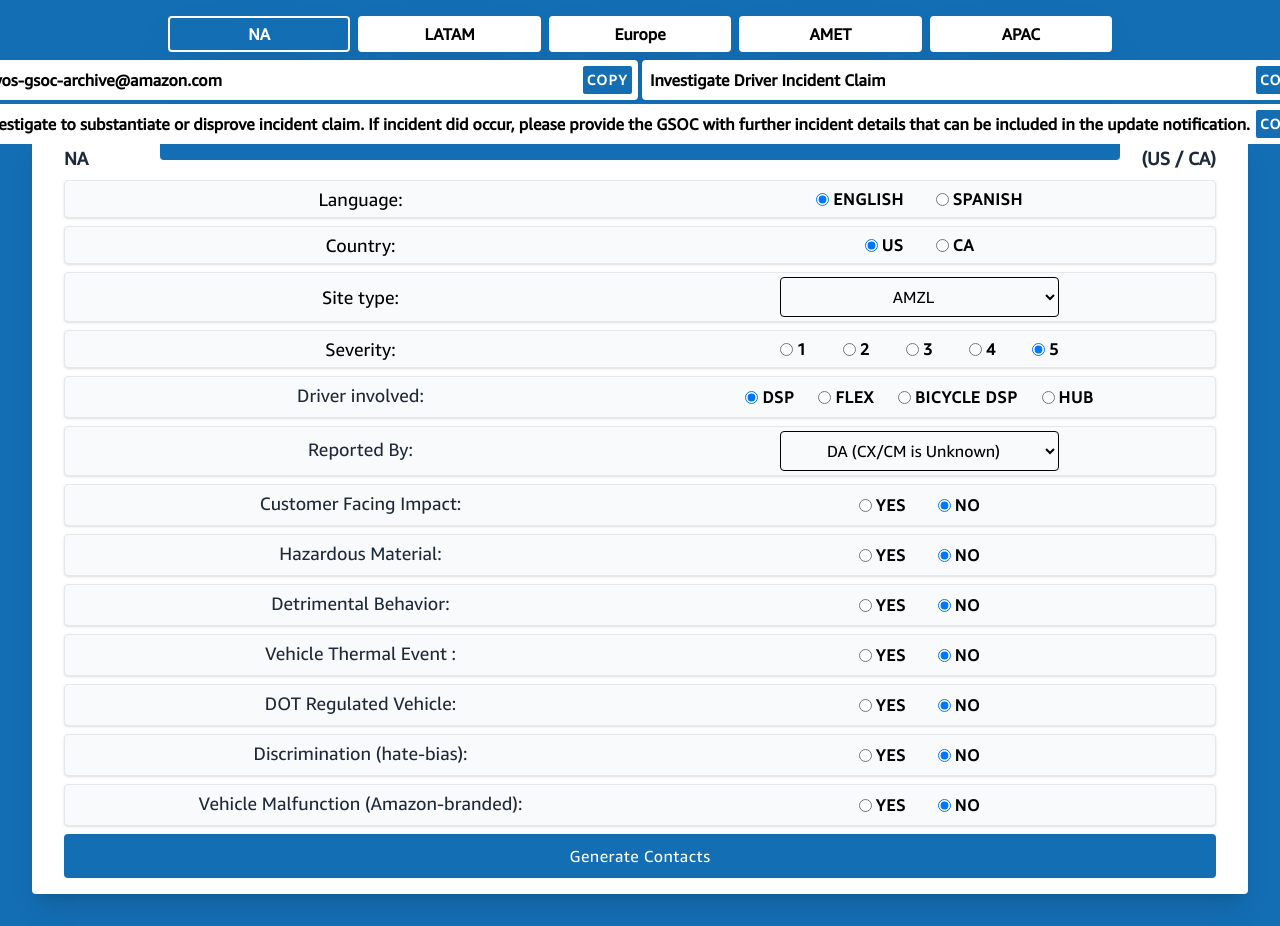
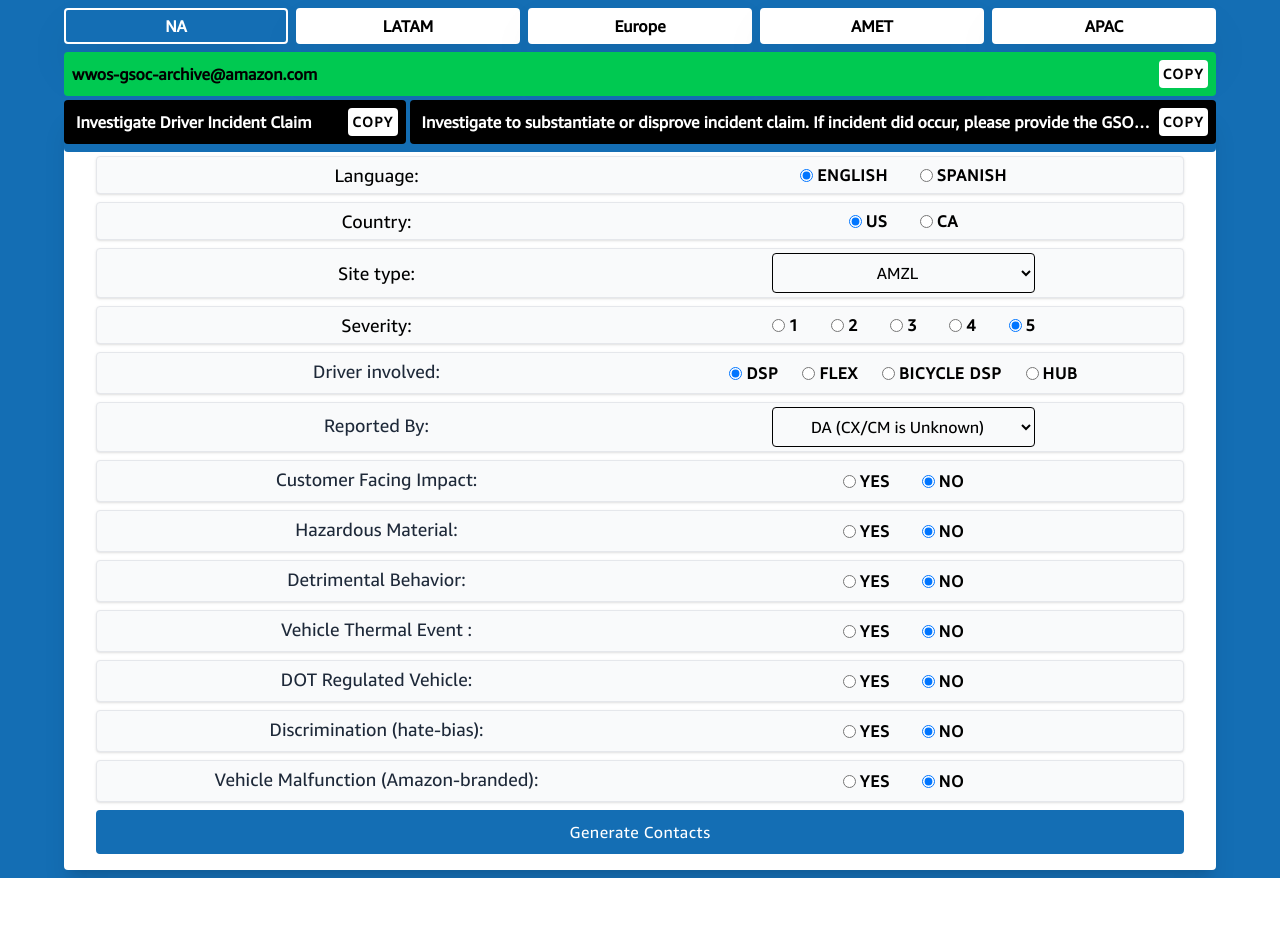
Before and after one commit to harrrish/web-app-ccl-gsoc-wwos, a React (Vite) app: page /NA in a window 1280 px wide. After the commit the page ends 878 px from the top, so only its background shows below. Built offline with nearby package versions, Linux system fonts and the light colour scheme.

Commit message:
Add UI to RegionNav and correct Europe

```diff
--- a/src/Components/RegionNavs.jsx
+++ b/src/Components/RegionNavs.jsx
@@ -23,13 +23,13 @@
   }
 
   return (
-    <div className="flex flex-col items-center gap-2">
+    <div className="flex flex-col items-center gap-2 py-2">
       <div className="flex justify-between gap-2 items-center w-full">
         <NavLink
           to={"/NA"}
           title="United States | Canada"
           className={`shadow-2xl ${
-            region === "NA" ? "bg-[#146EB4] text-white" : "bg-white"
+            region === "NA" ? "bg-[#146EB4] text-white" : "bg-white shadow-2xl"
           } hover:bg-[#146EB4] hover:text-black font-bold p-1 px-4 rounded-sm w-full text-center border-2 border-white`}
         >
           NA
@@ -38,7 +38,9 @@
           to={"/LATAM"}
           title="Mexico | Brazil"
           className={`shadow-2xl ${
-            region === "LATAM" ? "bg-[#146EB4] text-white" : "bg-white"
+            region === "LATAM"
+              ? "bg-[#146EB4] text-white"
+              : "bg-white shadow-2xl"
           } hover:bg-[#146EB4] hover:text-black font-bold p-1 px-4 rounded-sm w-full text-center border-2 border-white`}
         >
           LATAM
@@ -48,7 +50,9 @@
           title="UK | Ireland | Germany | Austria | Luxembourg | Spain |
             France | Belgium | Italy"
           className={`shadow-2xl ${
-            region === "Europe" ? "bg-[#146EB4] text-white" : "bg-white"
+            region === "Europe"
+              ? "bg-[#146EB4] text-white"
+              : "bg-white shadow-2xl"
           } hover:bg-[#146EB4] hover:text-black font-bold p-1 px-4 rounded-sm w-full text-center border-2 border-white`}
         >
           Europe
@@ -57,7 +61,9 @@
           to={"/AMET"}
           title="UAE | SAUDI | EGYPT | TURKEY"
           className={`shadow-2xl ${
-            region === "AMET" ? "bg-[#146EB4] text-white" : "bg-white"
+            region === "AMET"
+              ? "bg-[#146EB4] text-white"
+              : "bg-white shadow-2xl"
           } hover:bg-[#146EB4] hover:text-black font-bold p-1 px-4 rounded-sm w-full text-center border-2 border-white`}
         >
           AMET
@@ -66,44 +72,52 @@
           to={"/APAC"}
           title="AUSTRALIA | JAPAN | SINGAPORE | INDIA"
           className={`shadow-2xl ${
-            region === "APAC" ? "bg-[#146EB4] text-white" : "bg-white"
+            region === "APAC"
+              ? "bg-[#146EB4] text-white"
+              : "bg-white shadow-2xl"
           } hover:bg-[#146EB4] hover:text-black font-bold p-1 px-4 rounded-sm w-full text-center border-2 border-white`}
         >
           APAC
         </NavLink>
       </div>
       {region && (
-        <div className="flex flex-col gap-1">
+        <div className="flex flex-col gap-1 w-full">
           <div className="flex gap-1">
-            <div className="bg-white flex items-center w-1/2 justify-between rounded-sm p-1">
-              <h1 className="text-center font-bold p-1">
+            {/* //* ARCHIVE EMAIL */}
+            <div className="bg-green-500 flex items-center w-full justify-between rounded-sm p-2">
+              <h1 className="text-center font-bold">
                 wwos-gsoc-archive@amazon.com
               </h1>
               <button
                 onClick={handleCopy}
-                className="bg-[#146EB4] border-2 text-white p-1 tracking-widest font-bold hover:bg-white hover:text-[#146eb4] rounded-sm cursor-pointer text-sm"
-              >
-                COPY
-              </button>
-            </div>
-            <div className="bg-white flex items-center w-1/2 justify-between rounded-sm p-1">
-              <h1 className="text-center font-bold px-1">{title}</h1>
-              <button
-                onClick={handleCopyTitle}
-                className="bg-[#146EB4] border-2 text-white p-1 tracking-widest font-bold hover:bg-white hover:text-[#146eb4] rounded-sm cursor-pointer text-sm"
+                className="hover:bg-[#146EB4] p-1 tracking-widest font-bold bg-white hover:text-white rounded-sm cursor-pointer text-sm"
               >
                 COPY
               </button>
             </div>
           </div>
-          <div className="bg-white flex items-center w-full justify-between rounded-sm p-1">
+
+          <div className="flex gap-1 items-center w-full justify-between rounded-sm">
+            {/* //* ACTION ITEM TITLE */}
+            <div className="bg-black text-white flex items-center w-[30%] justify-between rounded-sm p-2">
+              <h1 className="text-center font-bold px-1">{title}</h1>
+              <button
+                onClick={handleCopyTitle}
+                className="hover:bg-[#146EB4] p-1 tracking-widest font-bold bg-white text-black hover:text-white rounded-sm cursor-pointer text-sm"
+              >
+                COPY
+              </button>
+            </div>
+            {/* //* ACTION ITEM BODY */}
+            <div className="bg-black text-white flex items-center w-[70%] justify-between rounded-sm p-2">
               <h1 className="text-center font-bold px-1 truncate">{body}</h1>
               <button
                 onClick={handleCopyBody}
-              className="bg-[#146EB4] border-2 text-white p-1 tracking-widest font-bold hover:bg-white hover:text-[#146eb4] rounded-sm cursor-pointer text-sm"
+                className="hover:bg-[#146EB4] p-1 tracking-widest font-bold bg-white text-black hover:text-white rounded-sm cursor-pointer text-sm"
               >
                 COPY
               </button>
+            </div>
           </div>
         </div>
       )}
--- a/src/Pages/AMET.jsx
+++ b/src/Pages/AMET.jsx
@@ -115,14 +115,14 @@
   }
 
   return (
-    <div className="min-h-screen bg-[#146EB4] to-blue-200 flex items-center justify-center p-8 font-f1">
+    <div className="min-h-screen bg-[#146EB4] to-blue-200 flex items-center justify-center py-2 font-f1">
       {/* //* NAVBAR */}
-      <nav className="fixed top-0 bg-[#146EB4] w-3/4 py-4 px-2 rounded-sm">
+      <nav className="fixed top-0 bg-[#146EB4] w-full sm:w-[90%] rounded-sm">
         <RegionNavs region={region} />
       </nav>
 
       {/* //* FORM */}
-      <div className="bg-white w-full sm:[90%] mt-24 mx-auto py-4 px-8 rounded-sm shadow-xl space-y-2">
+      <div className="bg-white w-full sm:w-[90%] mt-24 mx-auto py-4 px-8 rounded-sm shadow-xl space-y-2">
         <h1 className="text-lg text-center font-extrabold text-gray-800 flex justify-between">
           AMET <span className="text-lg font-bold">(AE / SA / EG / TR)</span>
         </h1>
--- a/src/Pages/APAC.jsx
+++ b/src/Pages/APAC.jsx
@@ -135,14 +135,14 @@
   }
 
   return (
-    <div className="min-h-screen bg-[#146EB4] to-blue-200 flex items-center justify-center p-8 font-f1">
+    <div className="min-h-screen bg-[#146EB4] to-blue-200 flex items-center justify-center py-2 font-f1">
       {/* //* NAVBAR */}
-      <nav className="fixed top-0 bg-[#146EB4] w-3/4 py-4 px-2 rounded-sm">
+      <nav className="fixed top-0 bg-[#146EB4] w-full sm:w-[90%] rounded-sm">
         <RegionNavs region={region} />
       </nav>
 
       {/* //* FORM */}
-      <div className="bg-white w-full sm:[90%] mt-24 mx-auto py-4 px-8 rounded-sm shadow-xl space-y-2">
+      <div className="bg-white w-full sm:w-[90%] mt-24 mx-auto py-4 px-8 rounded-sm shadow-xl space-y-2">
         <h1 className="text-lg text-center font-extrabold text-gray-800 flex justify-between">
           APAC <span className="text-lg font-bold">(AU / JP / SG / IN)</span>
         </h1>
--- a/src/Pages/Europe.jsx
+++ b/src/Pages/Europe.jsx
@@ -30,8 +30,11 @@
       `${country} ${siteType} SEV${severity === "5" ? "4" : severity}`,
     );
 
-    //* NA SEV#
-    newCon.push(`NA SEV${severity}`);
+    //* EUROPE SITE-TYPE SEV#
+    newCon.push(`EUROPE ${siteType} SEV${severity === "5" ? "4" : severity}`);
+
+    //* PR TRANSPORTATION
+    newCon.push(`${country} PR TRANSPORTATION`);
 
     //* DRIVER INVOLVED
     newCon.push(
@@ -128,14 +131,14 @@
   }
 
   return (
-    <div className="min-h-screen bg-[#146EB4] to-blue-200 flex items-center justify-center p-8 font-f1">
+    <div className="min-h-screen bg-[#146EB4] to-blue-200 flex items-center justify-center py-2 font-f1">
       {/* //* NAVBAR */}
-      <nav className="fixed top-0 bg-[#146EB4] w-3/4 py-4 px-2 rounded-sm">
+      <nav className="fixed top-0 bg-[#146EB4] w-full sm:w-[90%] rounded-sm">
         <RegionNavs region={region} />
       </nav>
 
       {/* //* FORM */}
-      <div className="bg-white w-full sm:[90%] mt-24 mx-auto py-4 px-8 rounded-sm shadow-xl space-y-2">
+      <div className="bg-white w-full sm:w-[90%] mt-24 mx-auto py-4 px-8 rounded-sm shadow-xl space-y-2">
         <h1 className="text-lg text-center font-extrabold text-gray-800 flex justify-between">
           Europe{" "}
           <span className="text-lg font-bold">
--- a/src/Pages/LATAM.jsx
+++ b/src/Pages/LATAM.jsx
@@ -125,14 +125,14 @@
   }
 
   return (
-    <div className="min-h-screen bg-[#146EB4] to-blue-200 flex items-center justify-center p-8 font-f1">
+    <div className="min-h-screen bg-[#146EB4] to-blue-200 flex items-center justify-center py-2 font-f1">
       {/* //* NAVBAR */}
-      <nav className="fixed top-0 bg-[#146EB4] w-3/4 py-4 px-2 rounded-sm">
+      <nav className="fixed top-0 bg-[#146EB4] w-full sm:w-[90%] rounded-sm">
         <RegionNavs region={region} />
       </nav>
 
       {/* //* FORM */}
-      <div className="bg-white w-full sm:[90%] mt-24 mx-auto py-4 px-8 rounded-sm shadow-xl space-y-2">
+      <div className="bg-white w-full sm:w-[90%] mt-24 mx-auto py-4 px-8 rounded-sm shadow-xl space-y-2">
         <h1 className="text-lg text-center font-extrabold text-gray-800 flex justify-between">
           NA <span className="text-lg font-bold">(MX / BR)</span>
         </h1>
--- a/src/Pages/NA.jsx
+++ b/src/Pages/NA.jsx
@@ -139,14 +139,14 @@
   }
 
   return (
-    <div className="min-h-screen bg-[#146EB4] to-blue-200 flex items-center justify-center p-8 font-f1">
+    <div className="min-h-screen bg-[#146EB4] to-blue-200 flex items-center justify-center py-2 font-f1">
       {/* //* NAVBAR */}
-      <nav className="fixed top-0 bg-[#146EB4] w-3/4 py-4 px-2 rounded-sm">
+      <nav className="fixed top-0 bg-[#146EB4] w-full sm:w-[90%] rounded-sm">
         <RegionNavs region={region} />
       </nav>
 
       {/* //* FORM */}
-      <div className="bg-white w-full sm:[90%] mt-24 mx-auto py-4 px-8 rounded-sm shadow-xl space-y-2">
+      <div className="bg-white w-full sm:w-[90%] mt-24 mx-auto py-4 px-8 rounded-sm shadow-xl space-y-2">
         <h1 className="text-lg text-center font-extrabold text-gray-800 flex justify-between">
           NA <span className="text-lg font-bold">(US / CA)</span>
         </h1>
```
Lines whose indentation alone changed are shown as unchanged.
